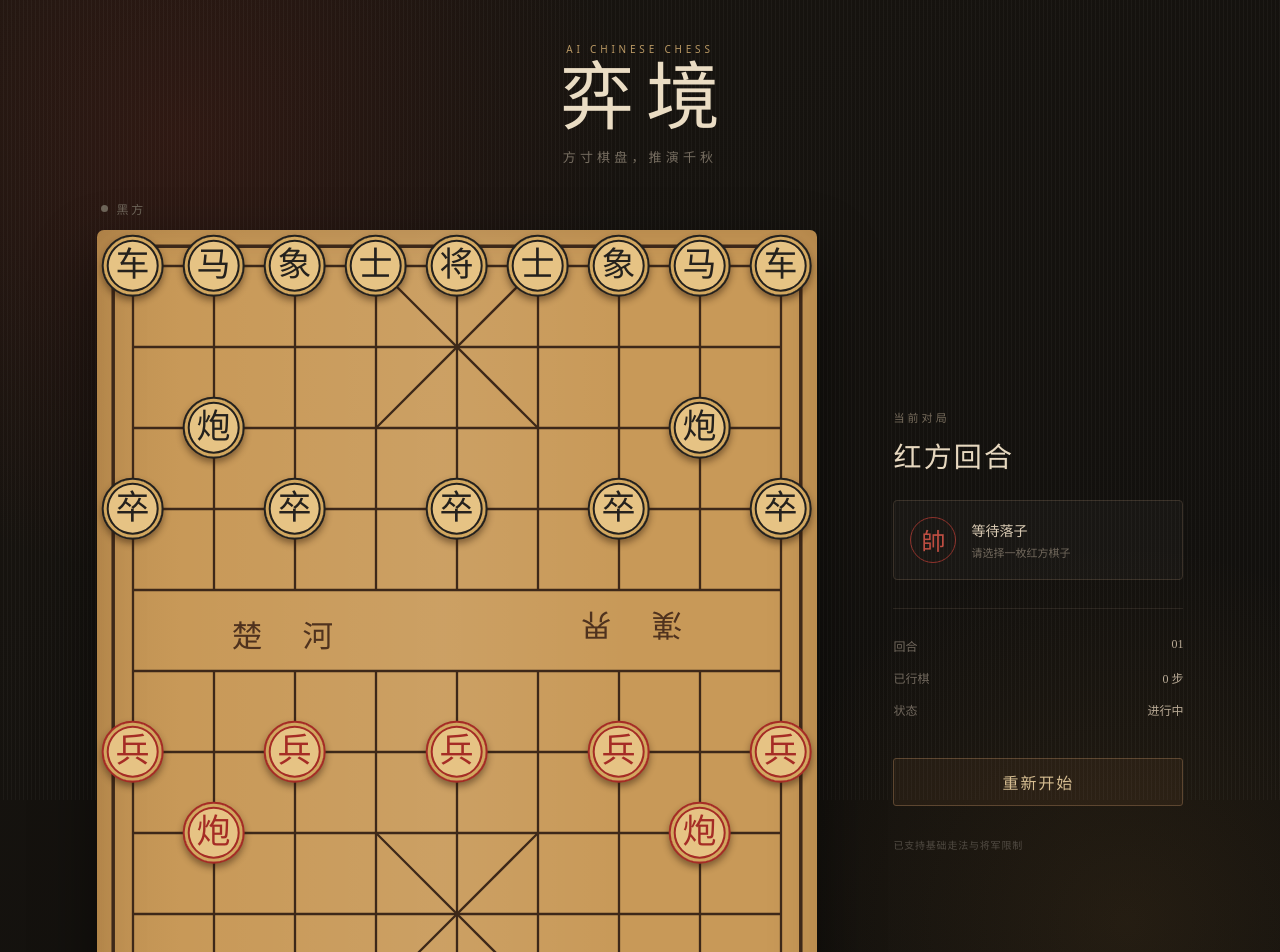
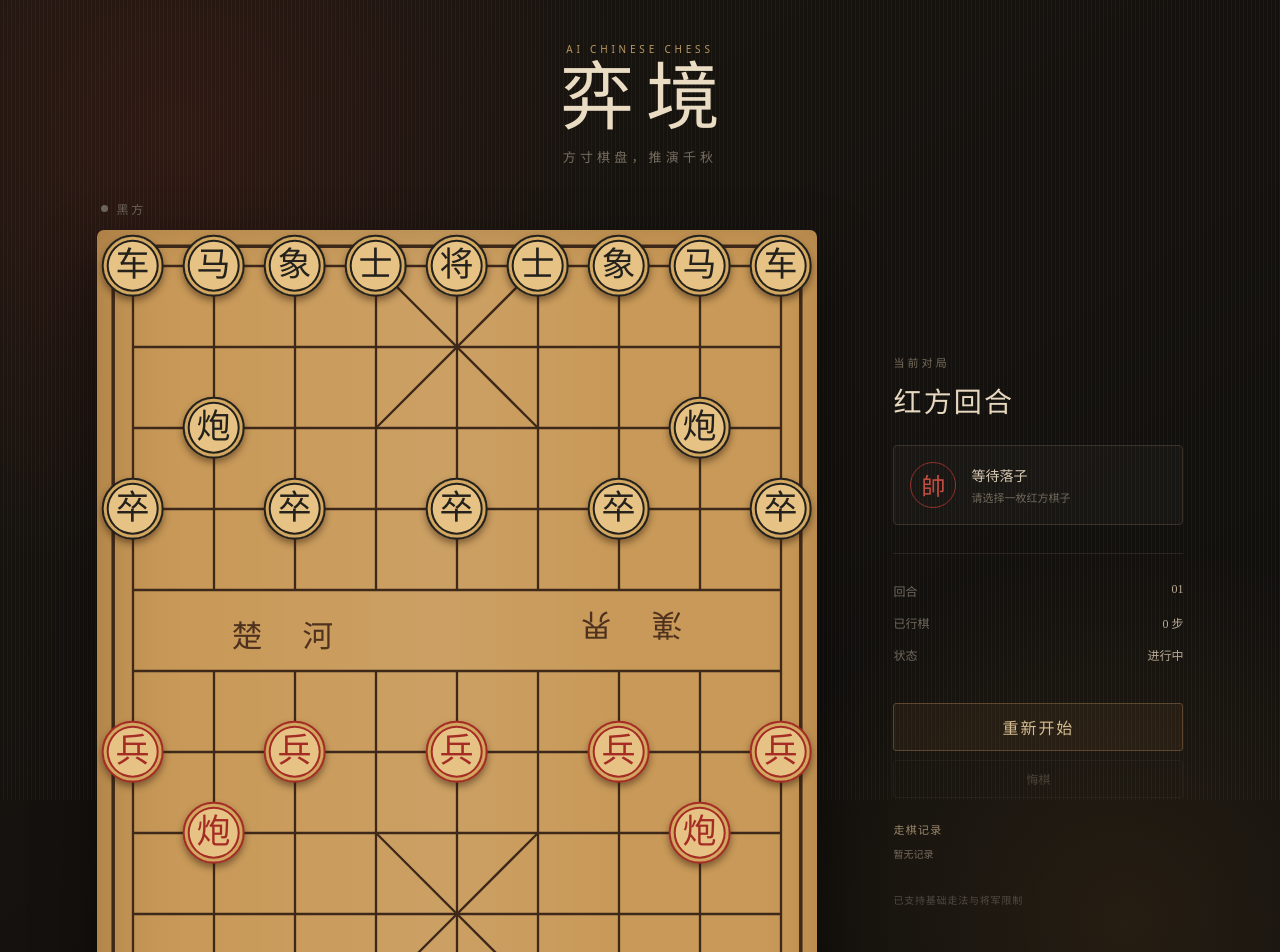
Before and after one commit to tonyweng0906/chinese-chess-ai, a React (Vite) app: page / in a window 1280 px wide. Shown: the top 952 px of the page. Built offline with nearby package versions, Linux system fonts and the light colour scheme; a web font is replaced by a local one.

Commit message:
Add undo and move history

```diff
--- a/src/App.css
+++ b/src/App.css
@@ -169,6 +169,12 @@
 .game-stats dd { margin: 0; color: #b9aa95; font-size: 12px; }
 .reset-button { width: 100%; margin-top: 25px; padding: 11px 14px; border: 1px solid #5d4630; border-radius: 3px; color: #d6bd91; background: rgba(185, 132, 61, 0.08); cursor: pointer; letter-spacing: 0.12em; transition: background 160ms ease, border-color 160ms ease; }
 .reset-button:hover { border-color: #b89762; background: rgba(185, 132, 61, 0.18); }
+.undo-button { width: 100%; margin-top: 9px; padding: 9px 14px; border: 1px solid #3f362c; border-radius: 3px; color: #9e927f; background: transparent; cursor: pointer; font-size: 12px; }
+.undo-button:hover:not(:disabled) { border-color: #806748; color: #d6bd91; }
+.undo-button:disabled { cursor: not-allowed; opacity: 0.35; }
+.move-log { display: flex; flex-direction: column; gap: 6px; margin-top: 23px; color: #756a5c; font-family: ui-monospace, SFMono-Regular, Menlo, monospace; font-size: 10px; }
+.move-log p { margin: 0 0 3px; color: #9b876a; font-family: "Noto Serif SC", serif; font-size: 11px; letter-spacing: 0.12em; }
+.move-log span { overflow: hidden; text-overflow: ellipsis; white-space: nowrap; }
 .coming-soon { margin: 31px 0 0; color: #514b43; font-size: 10px; letter-spacing: 0.08em; }
 
 @media (max-width: 850px) {
--- a/src/App.tsx
+++ b/src/App.tsx
@@ -10,6 +10,8 @@ function App() {
   const [turn, setTurn] = useState<PieceColor>("red");
   const [selectedId, setSelectedId] = useState<string | null>(null);
   const [winner, setWinner] = useState<PieceColor | null>(null);
+  const [history, setHistory] = useState<ChessPiece[][]>([]);
+  const [moveHistory, setMoveHistory] = useState<string[]>([]);
   const selectedPiece = pieces.find((piece) => piece.id === selectedId) ?? null;
   const legalMoves = useMemo(() => selectedPiece ? getLegalMoves(selectedPiece, pieces) : [], [selectedPiece, pieces]);
 
@@ -23,8 +25,20 @@ function App() {
     const nextPieces = pieces
       .filter((piece) => !(piece.row === position.row && piece.col === position.col))
       .map((piece) => piece.id === selectedPiece.id ? { ...piece, ...position } : piece);
+    setHistory((current) => [...current, pieces]);
+    setMoveHistory((current) => [...current, `${turnName}：(${selectedPiece.row},${selectedPiece.col}) → (${position.row},${position.col})`]);
     setPieces(nextPieces);
     if (!nextPieces.some((piece) => piece.type === "general" && piece.color !== turn)) setWinner(turn);
+    setTurn((current) => current === "red" ? "black" : "red");
+    setSelectedId(null);
+  }
+
+  function undoMove() {
+    const previous = history.at(-1);
+    if (!previous || winner) return;
+    setPieces(previous);
+    setHistory((current) => current.slice(0, -1));
+    setMoveHistory((current) => current.slice(0, -1));
     setTurn((current) => current === "red" ? "black" : "red");
     setSelectedId(null);
   }
@@ -34,6 +48,8 @@ function App() {
     setTurn("red");
     setSelectedId(null);
     setWinner(null);
+    setHistory([]);
+    setMoveHistory([]);
   }
 
   const turnName = turn === "red" ? "红方" : "黑方";
@@ -77,6 +93,11 @@ function App() {
             <div><dt>状态</dt><dd>{winner ? "已结束" : isInCheck(turn, pieces) ? "将军" : "进行中"}</dd></div>
           </dl>
           <button className="reset-button" type="button" onClick={resetGame}>重新开始</button>
+          <button className="undo-button" type="button" onClick={undoMove} disabled={history.length === 0 || Boolean(winner)}>悔棋</button>
+          <div className="move-log" aria-label="走棋记录">
+            <p>走棋记录</p>
+            {moveHistory.length === 0 ? <span>暂无记录</span> : moveHistory.slice(-6).map((move, index) => <span key={`${move}-${index}`}>{move}</span>)}
+          </div>
           <p className="coming-soon">已支持基础走法与将军限制</p>
         </aside>
       </section>
```
